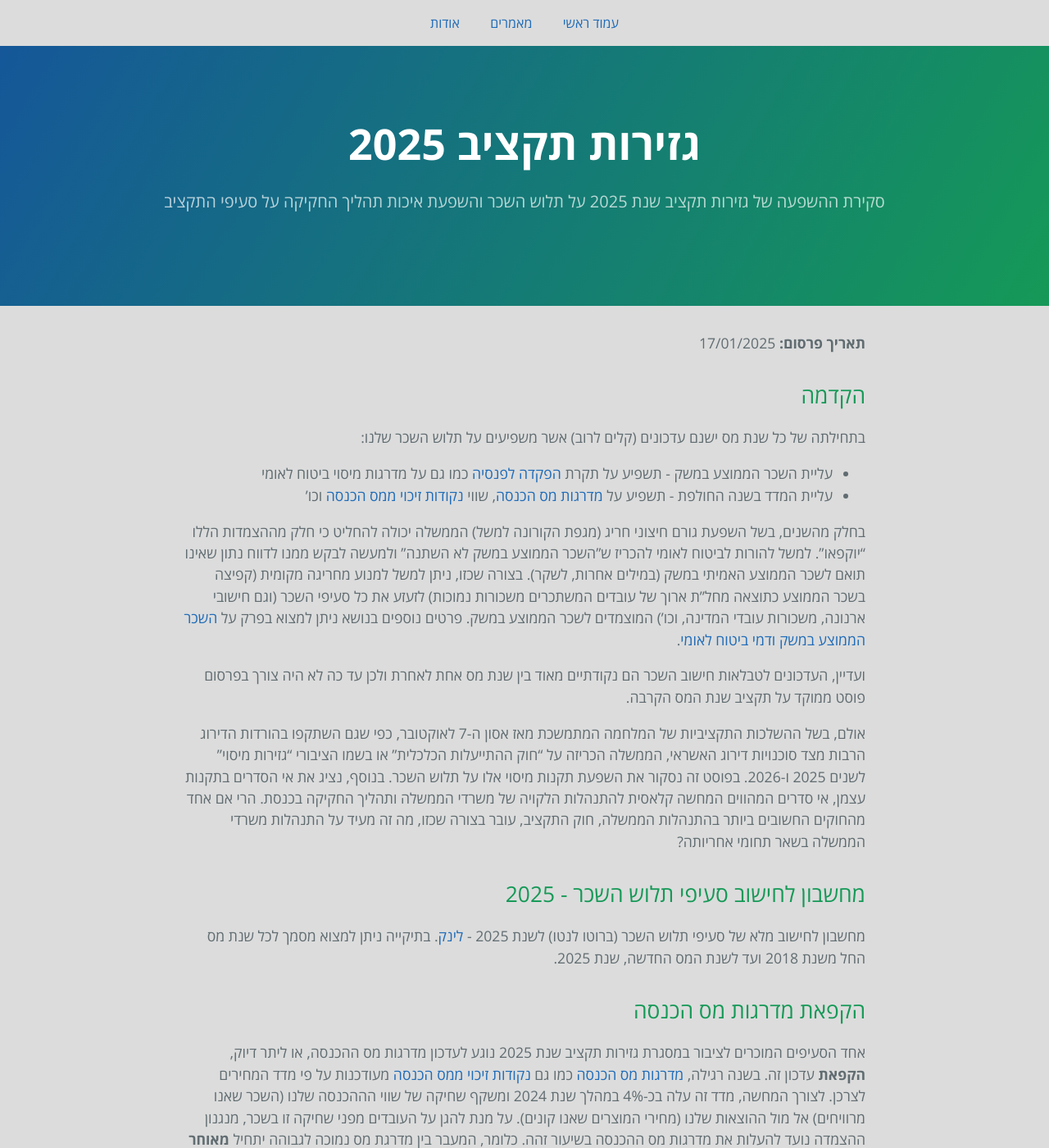
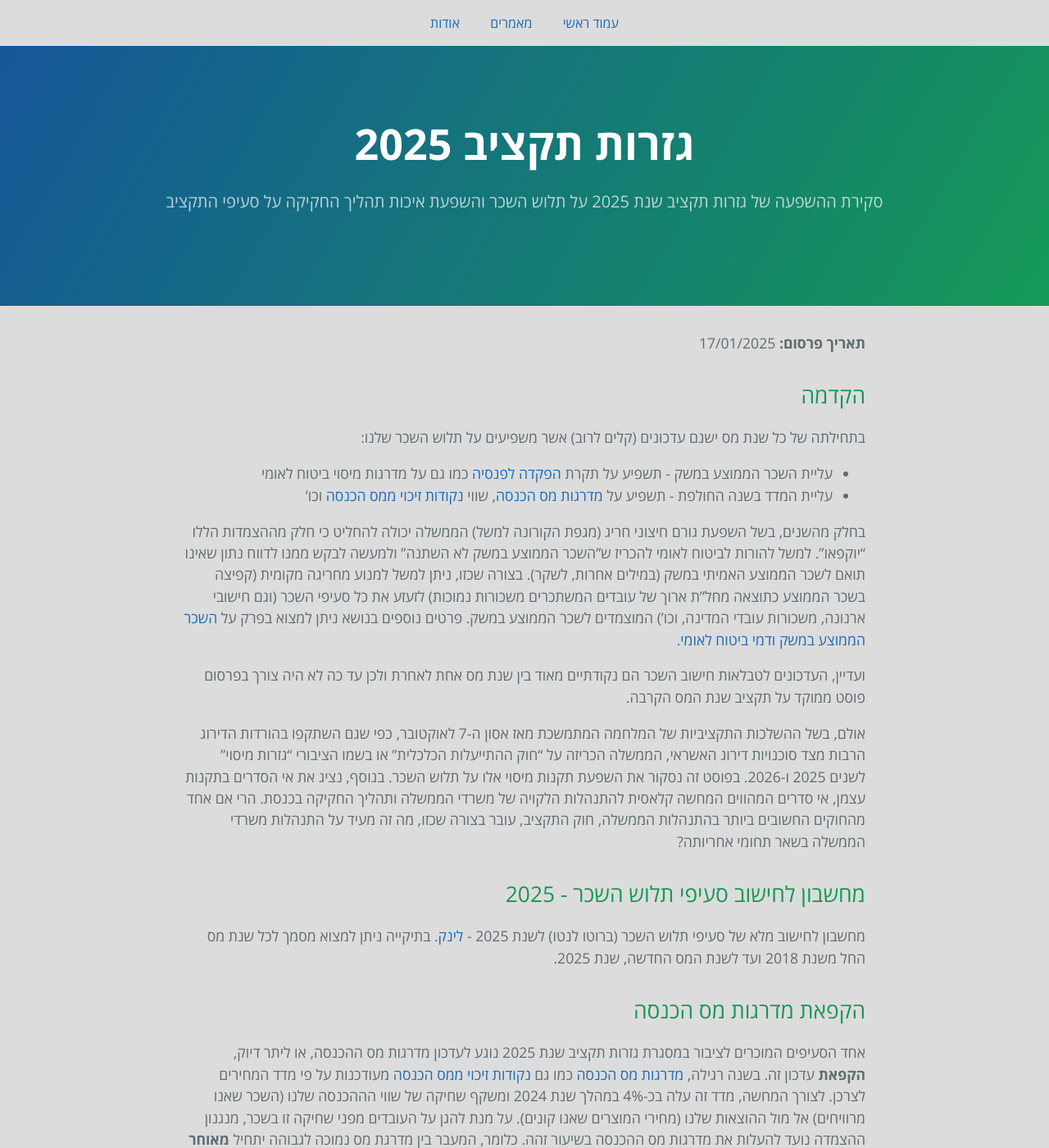
Before and after one commit to eyalitki/payslip101, a Jekyll site: the page built from docs/_posts/2025-01-17-גזרות-תקציב-2025.markdown, in a window 1280 px wide and 1400 px high. Shown: the whole window at 82% size. Built offline with Jekyll 4.4.1, drawn with Linux system fonts in a browser that asks for light colours; some of the changed text lies outside the part shown.

Commit message:
[2025] Formalize new post
* Fix typos
* Add to article lists

Signed-off-by: Eyal Itkin <eyal.itkin@gmail.com>

```diff
--- a/docs/_posts/2025-01-17-גזרות-תקציב-2025.markdown
+++ b/docs/_posts/2025-01-17-גזרות-תקציב-2025.markdown
@@ -1,7 +1,7 @@
 ---
 layout: default
-title: "גזירות תקציב 2025"
-description: "סקירת ההשפעה של גזירות תקציב שנת 2025 על תלוש השכר והשפעת איכות תהליך החקיקה על סעיפי התקציב"
+title: "גזרות תקציב 2025"
+description: "סקירת ההשפעה של גזרות תקציב שנת 2025 על תלוש השכר והשפעת איכות תהליך החקיקה על סעיפי התקציב"
 date: 2025-01-17 11:19:00 +0300
 tags: payslip
 permalink: /post/:title/
@@ -18,14 +18,14 @@ permalink: /post/:title/
 
 ועדיין, העדכונים לטבלאות חישוב השכר הם נקודתיים מאוד בין שנת מס אחת לאחרת ולכן עד כה לא היה צורך בפרסום פוסט ממוקד על תקציב שנת המס הקרבה.
 
-אולם, בשל ההשלכות התקציביות של המלחמה המתמשכת מאז אסון ה-7 לאוקטובר, כפי שגם השתקפו בהורדות הדירוג הרבות מצד סוכנויות דירוג האשראי, הממשלה הכריזה על "חוק ההתייעלות הכלכלית" או בשמו הציבורי "גזירות מיסוי" לשנים 2025 ו-2026. בפוסט זה נסקור את השפעת תקנות מיסוי אלו על תלוש השכר. בנוסף, נציג את אי הסדרים בתקנות עצמן, אי סדרים המהווים המחשה קלאסית להתנהלות הלקויה של משרדי הממשלה ותהליך החקיקה בכנסת. הרי אם אחד מהחוקים החשובים ביותר בהתנהלות הממשלה, חוק התקציב, עובר בצורה שכזו, מה זה מעיד על התנהלות משרדי הממשלה בשאר תחומי אחריותה?
+אולם, בשל ההשלכות התקציביות של המלחמה המתמשכת מאז אסון ה-7 לאוקטובר, כפי שגם השתקפו בהורדות הדירוג הרבות מצד סוכנויות דירוג האשראי, הממשלה הכריזה על "חוק ההתייעלות הכלכלית" או בשמו הציבורי "גזרות מיסוי" לשנים 2025 ו-2026. בפוסט זה נסקור את השפעת תקנות מיסוי אלו על תלוש השכר. בנוסף, נציג את אי הסדרים בתקנות עצמן, אי סדרים המהווים המחשה קלאסית להתנהלות הלקויה של משרדי הממשלה ותהליך החקיקה בכנסת. הרי אם אחד מהחוקים החשובים ביותר בהתנהלות הממשלה, חוק התקציב, עובר בצורה שכזו, מה זה מעיד על התנהלות משרדי הממשלה בשאר תחומי אחריותה?
 
 ## מחשבון לחישוב סעיפי תלוש השכר - 2025
 מחשבון לחישוב מלא של סעיפי תלוש השכר (ברוטו לנטו) לשנת 2025 - [לינק](https://drive.google.com/drive/folders/1JZmJg2pkD97mQ_fJOBcbuyMOiO_fFsCr). בתיקייה ניתן למצוא מסמך לכל שנת מס החל משנת 2018 ועד לשנת המס החדשה, שנת 2025.
 
 ## הקפאת מדרגות מס הכנסה
 
-אחד הסעיפים המוכרים לציבור במסגרת גזירות תקציב שנת 2025 נוגע לעדכון מדרגות מס ההכנסה, או ליתר דיוק, **הקפאת** עדכון זה. בשנה רגילה, [מדרגות מס הכנסה](../מדרגות-מס-הכנסה/) כמו גם [נקודות זיכוי ממס הכנסה](../נקודות-זיכוי-ממס-הכנסה/) מעודכנות על פי מדד המחירים לצרכן. לצורך המחשה, מדד זה עלה בכ-4% במהלך שנת 2024 ומשקף שחיקה של שווי הההכנסה שלנו (השכר שאנו מרוויחים) אל מול ההוצאות שלנו (מחירי המוצרים שאנו קונים). על מנת להגן על העובדים מפני שחיקה זו בשכר, מנגנון ההצמדה נועד להעלות את מדרגות מס ההכנסה בשיעור זהה. כלומר, המעבר בין מדרגת מס נמוכה לגבוהה יתחיל **מאוחר** יותר, ויגרום לזה שנשאר יותר זמן במדרגת מיסוי נמוכה ותדחה ההתחלה של מדרגת מיסוי גבוהה יותר. בצורה שכזו נשלם סכום מס הכנסה שתואם לשווי הכסף - הכסף שווה פחות ולכן נשלם **פחות** שקלים במס.
+אחד הסעיפים המוכרים לציבור במסגרת גזרות תקציב שנת 2025 נוגע לעדכון מדרגות מס ההכנסה, או ליתר דיוק, **הקפאת** עדכון זה. בשנה רגילה, [מדרגות מס הכנסה](../מדרגות-מס-הכנסה/) כמו גם [נקודות זיכוי ממס הכנסה](../נקודות-זיכוי-ממס-הכנסה/) מעודכנות על פי מדד המחירים לצרכן. לצורך המחשה, מדד זה עלה בכ-4% במהלך שנת 2024 ומשקף שחיקה של שווי הההכנסה שלנו (השכר שאנו מרוויחים) אל מול ההוצאות שלנו (מחירי המוצרים שאנו קונים). על מנת להגן על העובדים מפני שחיקה זו בשכר, מנגנון ההצמדה נועד להעלות את מדרגות מס ההכנסה בשיעור זהה. כלומר, המעבר בין מדרגת מס נמוכה לגבוהה יתחיל **מאוחר** יותר, ויגרום לזה שנשאר יותר זמן במדרגת מיסוי נמוכה ותדחה ההתחלה של מדרגת מיסוי גבוהה יותר. בצורה שכזו נשלם סכום מס הכנסה שתואם לשווי הכסף - הכסף שווה פחות ולכן נשלם **פחות** שקלים במס.
 
 המשמעות הריאלית של הקפאת מדרגות מס הכנסה, כמו גם הקפאת נקודות זיכוי ממס הכנסה, היא **פגיעה של 4% בשכר** שלנו. מבחינה ציבורית לממשלה יותר קל להעביר צעדי מיסוי שכאלה כי לא מדובר ב"העלאת מיסים". אבל, בשורה התחתונה, התוצאה זהה.
 
@@ -115,7 +115,7 @@ permalink: /post/:title/
 
 לצורך המחשה, השווי של העלאת הפטור ממיסוי על הפרשות מעסיק לקרן הפיצויים (לעובד שמשכורתו למס הכנסה היא 50,000 ש"ח בחודש) היא רווח של 1,300 ש"ח נטו בשנה. וזה סעיף אחד מבין הרשימה שלמעלה. כלומר, עבור עובדים המשתכרים כ-46,000 ש"ח בחודש (משכורת למס הכנסה היא כ-50,000 ש"ח בחודש), ההחלטה של איזה שכר ממוצע ישמש את מס הכנסה נותנת הקלת מיסוי שמבטלת את **כל** העלאות המיסוי של ביטוח לאומי ומס בריאות ממלכתי.
 
-לא רק שהמילה היחידה לתיאור ההתנהלות הזו מצד המחוקקים היא "חלם", הרי שבשורה התחתונה היא גרמה ל**החטאת מטרות גזירות התקציב**. מדרגות מס הכנסה לא הוצמדו למדד, על מנת שהכנסות המדינה ממיסים יעלו. אבל, דווקא מדרגות הפטור ממס **כן** הוצמדו למדד, משום שבין שני נתוני השכר הממוצע במשק, נבחר הנתון שמטיב עם העובדים. הרשו לי להניח שההחלטה של איזה שכר ממוצע במשק ישמש לחישוב מס הכנסה לא זכתה לאותה תשומת לב כמו כל דיוני הכנסת על העלאת דמי הביטוח הלאומי. אולם, עבור המשתכרים משכורות גבוהות, ההשפעה של שתיהן שקולה ומבטלת אחת את השנייה.
+לא רק שהמילה היחידה לתיאור ההתנהלות הזו מצד המחוקקים היא "חלם", הרי שבשורה התחתונה היא גרמה ל**החטאת מטרות גזרות התקציב**. מדרגות מס הכנסה לא הוצמדו למדד, על מנת שהכנסות המדינה ממיסים יעלו. אבל, דווקא מדרגות הפטור ממס **כן** הוצמדו למדד, משום שבין שני נתוני השכר הממוצע במשק, נבחר הנתון שמטיב עם העובדים. הרשו לי להניח שההחלטה של איזה שכר ממוצע במשק ישמש לחישוב מס הכנסה לא זכתה לאותה תשומת לב כמו כל דיוני הכנסת על העלאת דמי הביטוח הלאומי. אולם, עבור המשתכרים משכורות גבוהות, ההשפעה של שתיהן שקולה ומבטלת אחת את השנייה.
 
 ברמה האישית, אני לא מתלונן על זיכוי מס לא מתוכנן. אולם לא הייתי רוצה להתחלף עם פקידי האוצר שהיו צריכים לכתוב את תקנות המיסוי וגילו שיש **שני** נתונים של שכר ממוצע במשק והמחוקק שכח להגדיר עבורם באיזה אחד להשתמש...
 
--- a/docs/posts.markdown
+++ b/docs/posts.markdown
@@ -4,6 +4,11 @@ title: רשימת המאמרים
 date: 2024-12-29 08:30:00 +0200
 permalink: /post/
 ---
+
+<h2>גזרות תקציב 2025</h2>
+  <p>סקירת ההשפעה של גזיות תקציב שנת 2025 על תלוש השכר והשפעת איכות תהליך החקיקה על סעיפי התקציב -
+    <a href="/post/%D7%92%D7%96%D7%A8%D7%95%D7%AA-%D7%AA%D7%A7%D7%A6%D7%99%D7%91-2025">לינק.</a>
+  </p>
 
 <h2>מענקי מניות לעובדים - ESPP</h2>
   <p>תוכנית בה נפריש אחוזים מהשכר כדי שאחרי חצי שנה ירכשו עבורנו מניות -
```
Also changed, not shown: docs/index.markdown (+10 -0 lines).
